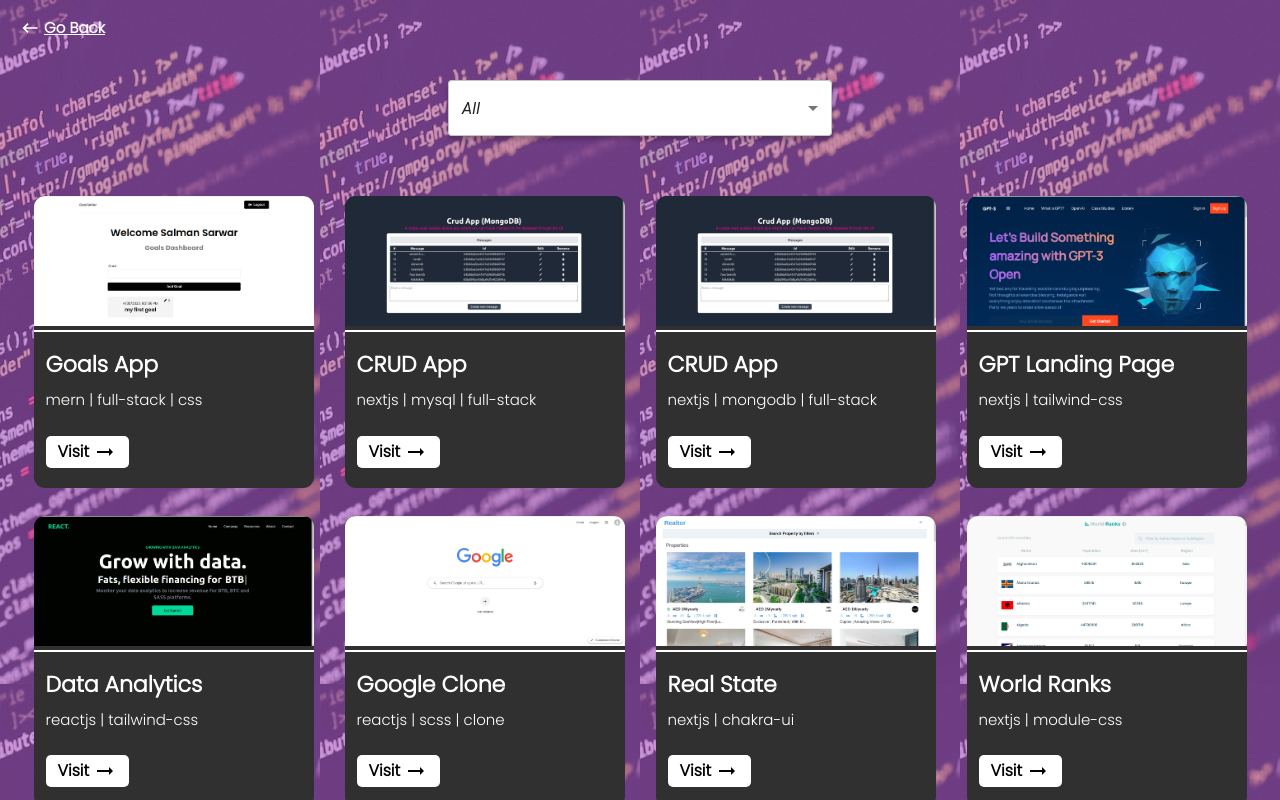
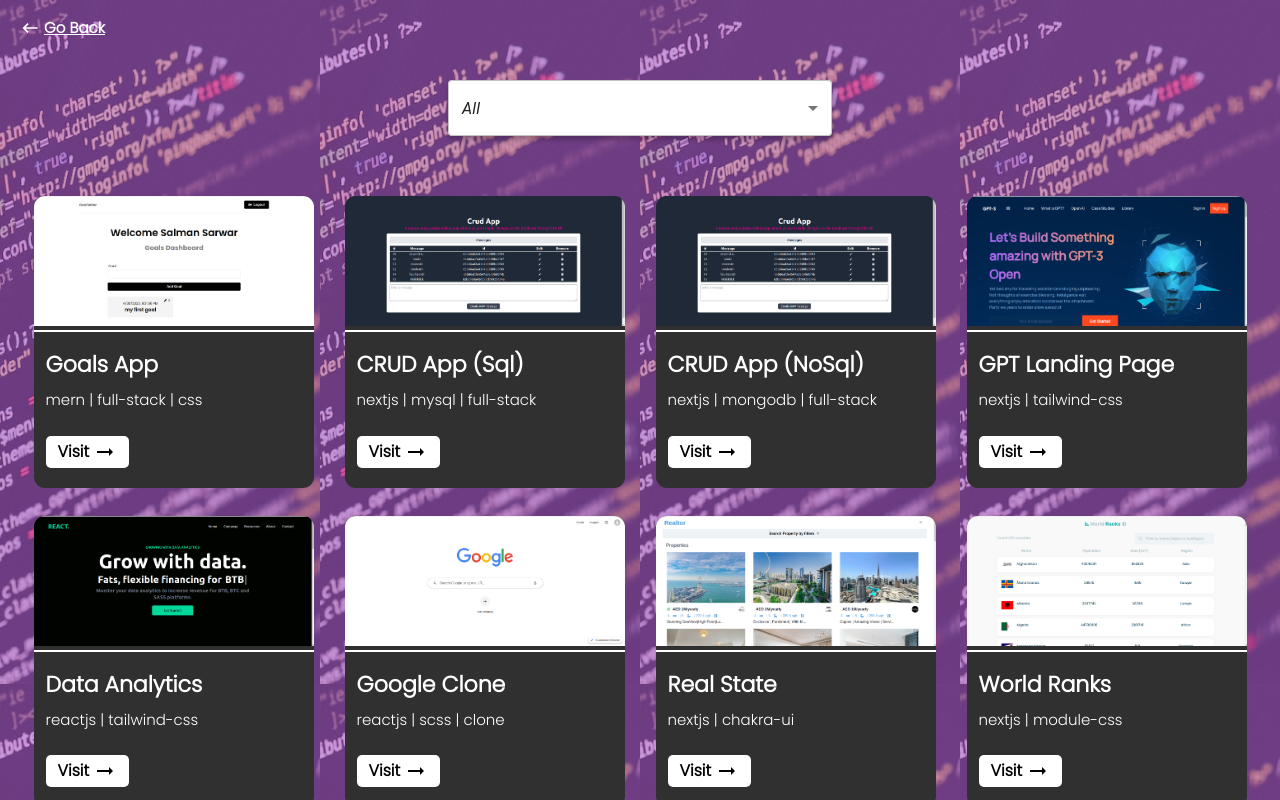
Before and after one commit to salmansarwarr/salmansarwarr.github.io, a Next.js app: page /projects in a window 1280 px wide. Shown: the top 800 px of the page. Built offline with nearby package versions, Linux system fonts and the light colour scheme.

Commit message:
fix projects

```diff
--- a/src/app/page.js
+++ b/src/app/page.js
@@ -29,7 +29,7 @@ export default function Home() {
 
                 {sm && (
                     <Zoom>
-                        <img src="./avatar2.png" className="h-[220px]" />
+                        <img src="./avatar2.png" className="h-[220px] hover:h-[230px] transition-all"/>
                     </Zoom>
                 )}
             </header>
@@ -60,7 +60,7 @@ export default function Home() {
                         About Me
                     </h1>
                 </Bounce>
-                <Zoom>{!sm && <img src="./avatar.png" alt="avatar" />}</Zoom>
+                <Zoom>{!sm && <img src="./avatar.png" alt="avatar"/>}</Zoom>
                 <Bounce top>
                     <p className="text-[8px] xs:text-[20px] text-center w-[85%]">
                         Hello there, I am a skilled web developer with a passion
--- a/src/data/projects.js
+++ b/src/data/projects.js
@@ -173,16 +173,16 @@ export const projects = [
     {
         id: 22,
         image: project22,
-        title: 'CRUD App',
+        title: 'CRUD App (NoSql)',
         tags: ['nextjs', 'mongodb', 'full-stack'],
-        link: 'https://gpt-3-landing-page-seven.vercel.app',
+        link: 'https://crud-app-rouge.vercel.app/',
     },
     {
         id: 23,
         image: project22,
-        title: 'CRUD App',
+        title: 'CRUD App (Sql)',
         tags: ['nextjs', 'mysql', 'full-stack'],
-        link: 'https://gpt-3-landing-page-seven.vercel.app',
+        link: 'https://crud-app-rouge.vercel.app/',
     },
     {
         id: 24,
```
Also changed, not shown: src/data/images/project22.png.
